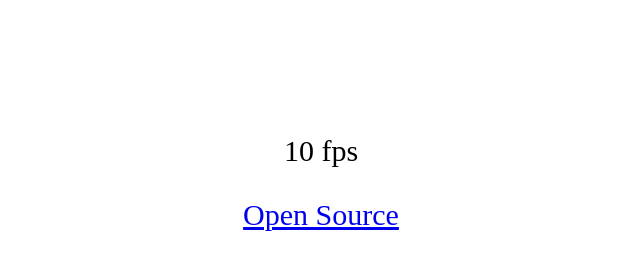
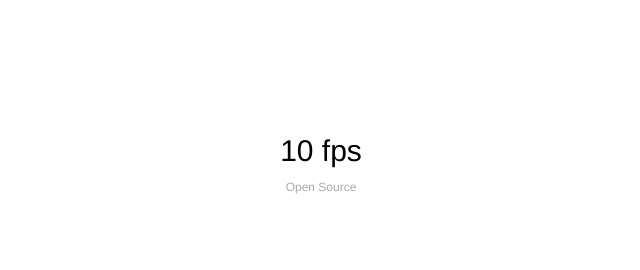
Before and after one commit to jywarren/strobejs, a website: page index.html in a window 1280 px wide. Shown: the whole page, without its empty margins (319-959 px from the left). Drawn offline with nearby package versions, Linux system fonts and the light colour scheme.

Commit message:
font tweaks

```diff
--- a/strobe.css
+++ b/strobe.css
@@ -1,7 +1,15 @@
 body {
   text-align:center;
+  font-family: Helvetica, sans-serif;
 }
 .strobe {
   padding:10%;
   font-size:30px;
 }
+p {
+  font-size:12px;
+}
+a {
+  color:#aaa;
+  text-decoration:none;
+}
```
